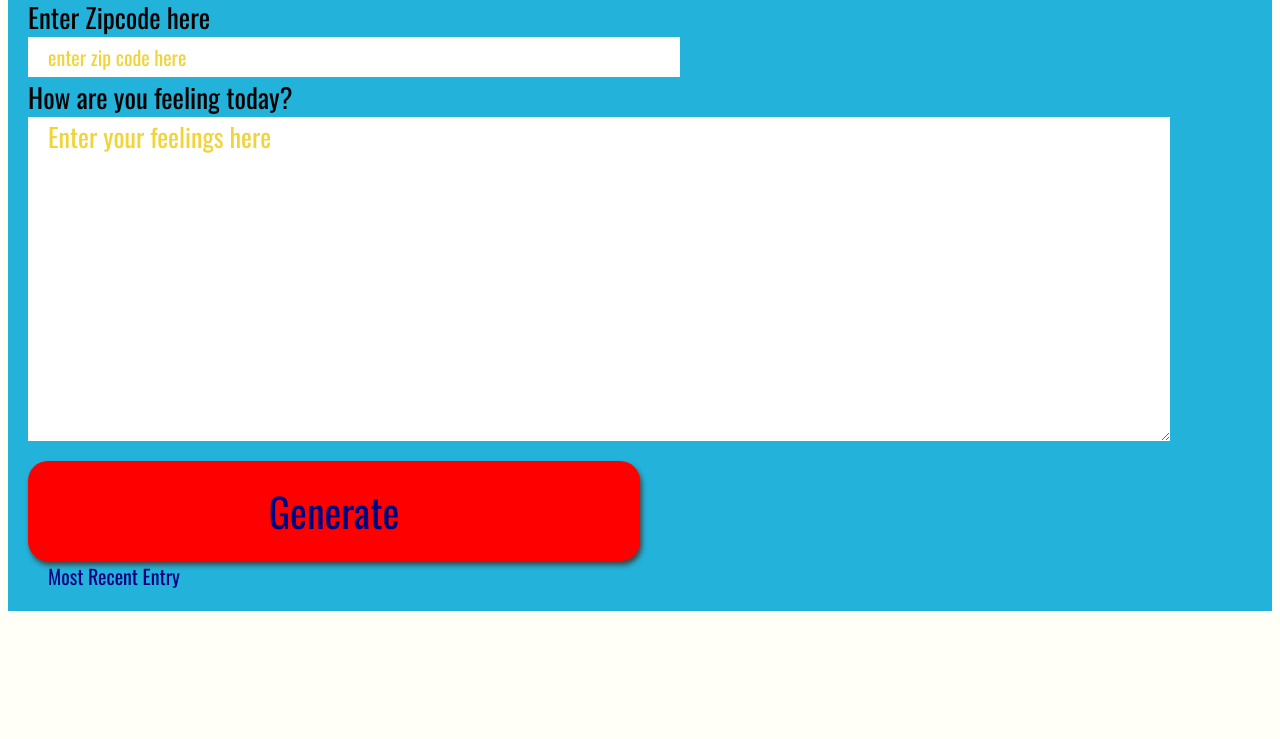
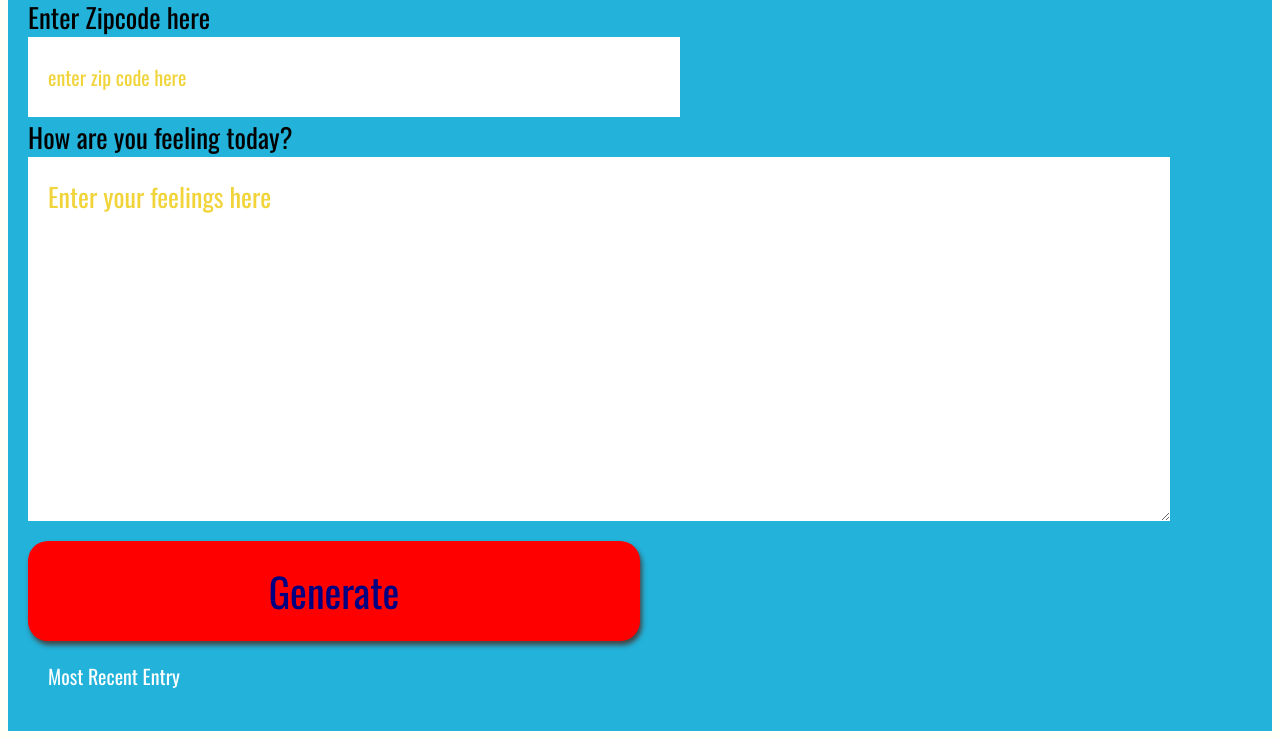
Before and after one commit to bel-caylor/weather-journal-app, a plain HTML site: page website/index.html in a window 1280 px wide. Shown: the part 79-818 px from the top of the page. Drawn offline with nearby package versions, Linux system fonts and the light colour scheme; a web font is replaced by a local one.

Commit message:
fix: code cleanup & adjust css for most recent entry

```diff
--- a/server.js
+++ b/server.js
@@ -61,7 +61,5 @@ function addData (req, res) {
   console.log(projectData);
 
   // projectData.push(req.body);
-  // console.log(req.body);
   // console.log(projectData);
-  // console.log('test');
 };
--- a/website/style.css
+++ b/website/style.css
@@ -25,11 +25,11 @@ body{
 .entry{
   display:block;
   /* background:#22b2da; */
-  color: navy;
+  color: white;
   font-size: 20px;
   font-family: 'Oswald', sans-serif;
   border: none;
-  padding: 0px 20px 0px 20px;
+  padding: 20px;
 }
 
 .myInput{
```
Also changed, not shown: website/app.js (+0 -20 lines).
